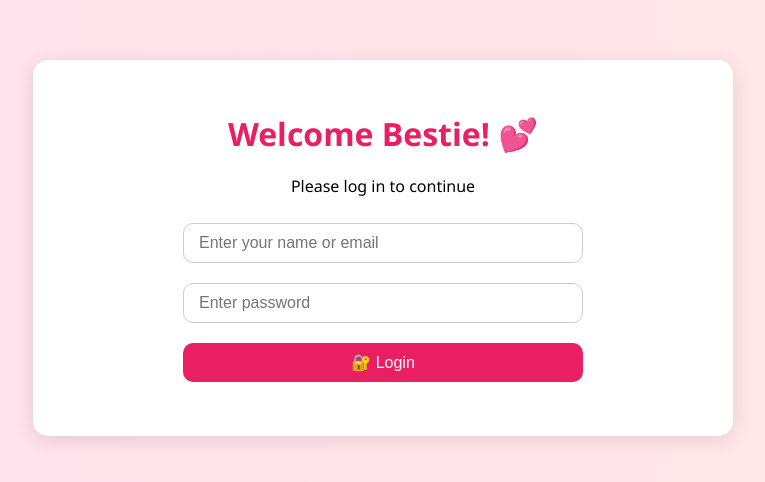
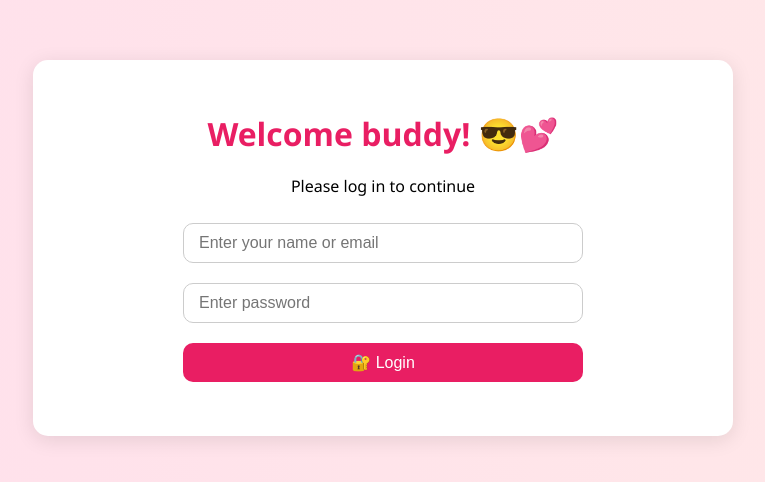
Before and after one commit to Shreeyans1729/Mood, a plain HTML site: page index.html in a window 1280 px wide. Shown: the part 152-634 px from the top of the page, without its empty margins (257-1022 px from the left). Drawn offline with Linux system fonts and the light colour scheme.

Commit message:
Update index.html

```diff
--- a/index.html
+++ b/index.html
@@ -96,7 +96,7 @@
 <body>
   <!-- LOGIN PAGE -->
   <div class="login-container" id="loginPage">
-    <h1>Welcome Bestie! 💕</h1>
+    <h1>Welcome buddy! 😎💕</h1>
     <p>Please log in to continue</p>
     <input type="text" id="username" placeholder="Enter your name or email" /><br>
     <input type="password" id="password" placeholder="Enter password" /><br>
```
